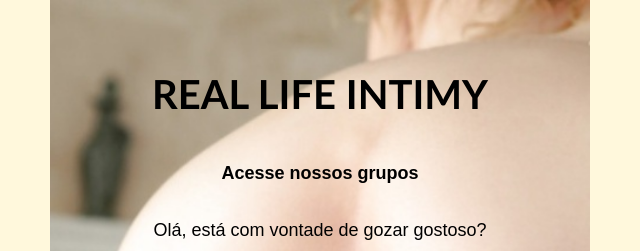
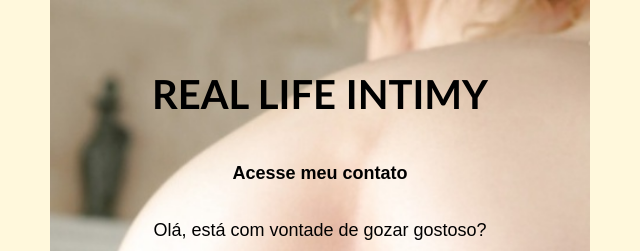
Before and after one commit to Kaio-0708cloud/site, a plain HTML site: page index.html in a window 1280 px wide. Shown: the top 251 px of the page, 320-960 px from the left. Drawn offline with Linux system fonts and the light colour scheme.

Commit message:
Update index.html

```diff
--- a/index.html
+++ b/index.html
@@ -10,10 +10,10 @@
 <body id="logo">
     <div id="container">
         <h1>Real Life Intimy</h1>
-        <h3>Acesse nossos grupos</h3>
+        <h3>Acesse meu contato</h3>
         <p id="letra">
           Olá, está com vontade de gozar gostoso?</p>
-          <br><p> Temos os melhores filmes e vídeos para<br> despertar uma vontade insaciável!<br>
+          <br><p> Tenho as melhores fotos e vídeos para<br> despertar uma vontade insaciável!<br>
         </p>
         <div id="interacao">
             <ul>
```
